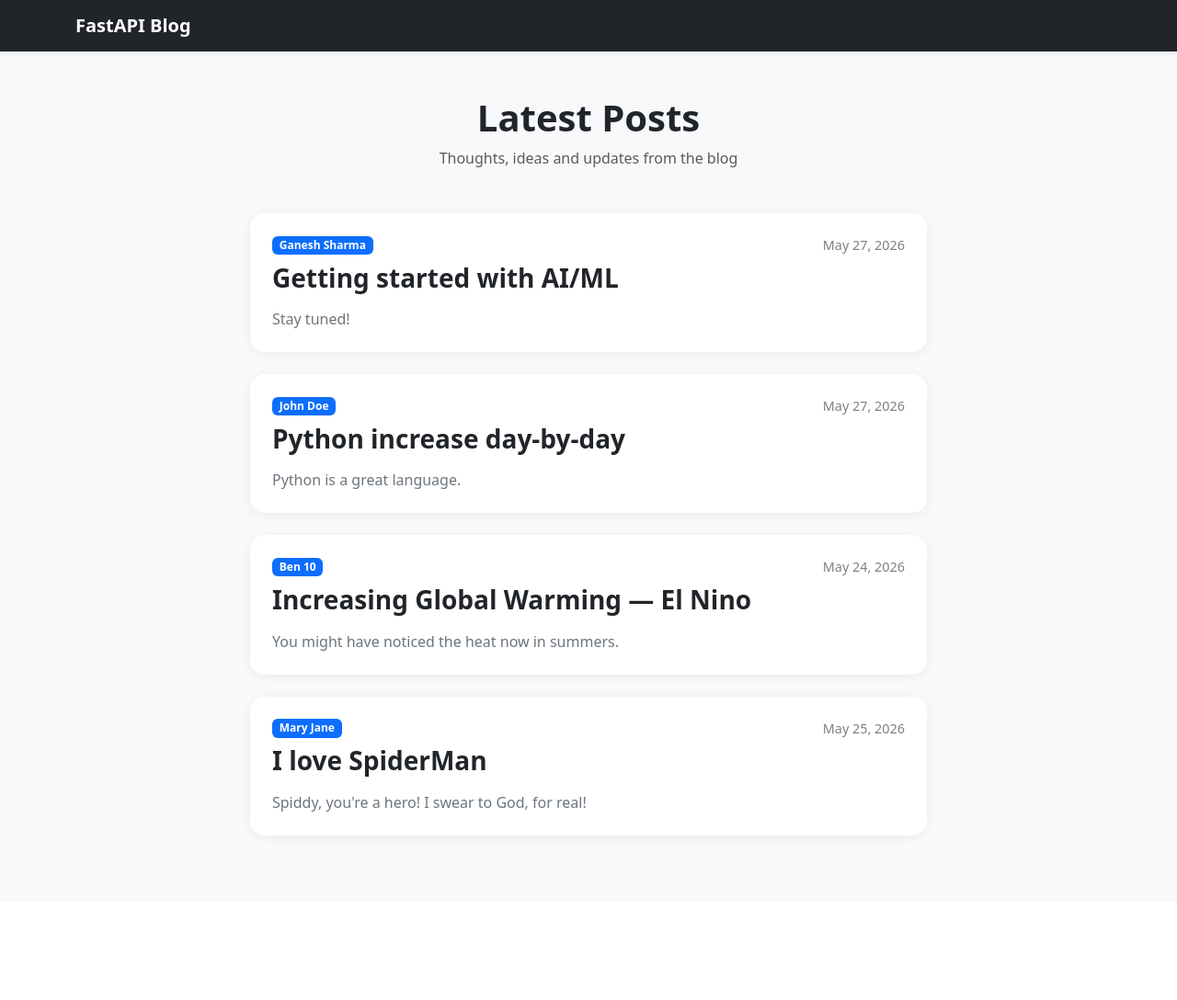
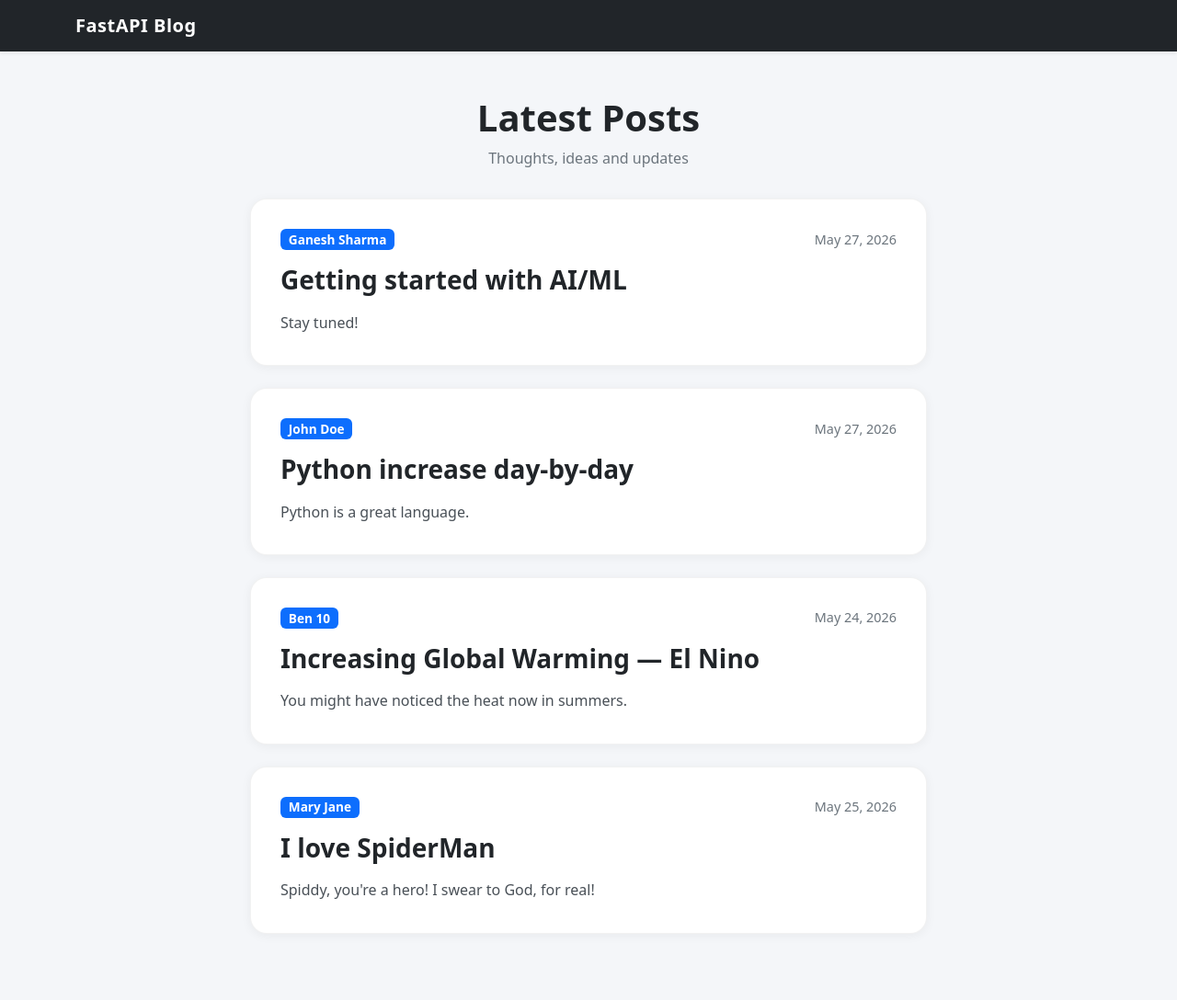
Before and after one commit to GaneshSharmaa/Blog-Platform, a FastAPI app: page / in a window 1280 px wide. Shown: the whole page at 92% size. Before the commit the page ends 913 px from the top, so only its background shows below. Run offline with FastAPI, Linux system fonts and the light colour scheme.

Commit message:
Add static file serving and enhance HTML templates with styling
- Mount static files directory for serving CSS and JS
- Update home.html for improved layout and styling
- Refactor layout.html to include Bootstrap and custom CSS
- Create main.css for styling adjustments across the application

```diff
--- a/main.py
+++ b/main.py
@@ -1,10 +1,14 @@
 # importing the required modules
+from fastapi.staticfiles import StaticFiles
 from fastapi import FastAPI, Request
 # from fastapi.responses import HTMLResponse
 from fastapi.templating import Jinja2Templates
 
 # initializing the app
 app = FastAPI()
+
+# static folder access to the FastAPI
+app.mount("/static", StaticFiles(directory = "static"), name = "static")
 
 # creating a HTML template
 templates = Jinja2Templates(directory = "./templates")
@@ -50,7 +54,7 @@ def home(request: Request):
         name = "home.html",
         context = {
             "posts": posts,
-            "title": "Home",
+            "title": "FastAPI Blog",
             "limit": 5,
             "has_more": True
         }
--- /dev/null
+++ b/static/css/main.css
@@ -0,0 +1,84 @@
+/* General */
+
+body {
+    background-color: #f4f6f9;
+    font-family: system-ui, sans-serif;
+}
+
+/* Navbar */
+
+.navbar-brand {
+    font-weight: 700;
+    letter-spacing: 0.5px;
+}
+
+/* Hero section */
+
+.hero-section {
+    margin-bottom: 2rem;
+}
+
+.hero-title {
+    font-size: 2.5rem;
+    font-weight: 700;
+}
+
+.hero-subtitle {
+    color: #6c757d;
+}
+
+/* Blog card */
+
+.content-section {
+    background: #fff;
+    border-radius: 18px;
+    padding: 2rem;
+    margin-bottom: 1.5rem;
+
+    border: 1px solid rgba(0,0,0,0.05);
+
+    transition:
+        transform 0.2s ease,
+        box-shadow 0.2s ease;
+
+    box-shadow:
+        0 2px 12px rgba(0,0,0,0.05);
+}
+
+.content-section:hover {
+    transform: translateY(-3px);
+
+    box-shadow:
+        0 8px 24px rgba(0,0,0,0.08);
+}
+
+/* Title */
+
+.article-title {
+    color: #212529;
+    text-decoration: none;
+}
+
+.article-title:hover {
+    color: #0d6efd;
+}
+
+/* Meta */
+
+.article-meta {
+    color: #6c757d;
+    font-size: 0.9rem;
+}
+
+/* Author badge */
+
+.author-badge {
+    font-size: 0.85rem;
+}
+
+/* Content */
+
+.article-content {
+    color: #495057;
+    line-height: 1.7;
+}
--- a/templates/home.html
+++ b/templates/home.html
@@ -2,20 +2,26 @@
 
 {% block content %}
 
-<div class="mb-5 text-center">
-    <h1 class="fw-bold">Latest Posts</h1>
-    <p class="text-muted">
-        Thoughts, ideas and updates from the blog
+<div class="hero-section text-center">
+
+    <h1 class="hero-title">
+        Latest Posts
+    </h1>
+
+    <p class="hero-subtitle">
+        Thoughts, ideas and updates
     </p>
+
 </div>
+
 
 {% for post in posts %}
 
-<article class="content-section p-4 mb-4">
+<article class="content-section">
 
-    <div class="d-flex justify-content-between align-items-center mb-2">
+    <div class="d-flex justify-content-between align-items-center mb-3">
 
-        <span class="badge bg-primary">
+        <span class="badge bg-primary author-badge">
             {{ post.author }}
         </span>
 
@@ -26,17 +32,18 @@
     </div>
 
     <h2 class="h3 fw-bold mb-3">
+
         <a href="#" class="article-title">
             {{ post.title }}
         </a>
+
     </h2>
 
-    <p class="text-secondary mb-0">
+    <p class="article-content mb-0">
         {{ post.content }}
     </p>
 
 </article>
 
 {% endfor %}
-
 {% endblock content %}
--- a/templates/layout.html
+++ b/templates/layout.html
@@ -2,77 +2,57 @@
 <html lang="en">
 <head>
     <meta charset="UTF-8">
-    <meta name="viewport" content="width=device-width, initial-scale=1.0">
+    <meta
+        name="viewport"
+        content="width=device-width, initial-scale=1.0"
+    >
 
-    <!-- Bootstrap CSS -->
+    <title>
+        {% if title %}
+            {{ title }} — FastAPI Blog
+        {% else %}
+            FastAPI Blog
+        {% endif %}
+    </title>
+
+    <!-- Bootstrap -->
     <link
         href="https://cdn.jsdelivr.net/npm/bootstrap@5.3.7/dist/css/bootstrap.min.css"
         rel="stylesheet"
     >
 
-    <title>
-        {% if title %}
-            {{ title }}
-        {% else %}
-            FastAPI Blog
-        {% endif %}
-    </title>
+    <!-- Custom CSS -->
+    <link
+        rel="stylesheet"
+        href="{{ url_for('static', path='/css/main.css') }}"
+    >
 
-    <style>
-        body {
-            background-color: #f8f9fa;
-        }
-
-        .content-section {
-            background: white;
-            border-radius: 16px;
-            box-shadow: 0 2px 12px rgba(0,0,0,0.06);
-            transition: transform 0.2s ease;
-        }
-
-        .content-section:hover {
-            transform: translateY(-2px);
-        }
-
-        .article-title {
-            color: #212529;
-            text-decoration: none;
-        }
-
-        .article-title:hover {
-            color: #0d6efd;
-        }
-
-        .article-meta {
-            font-size: 0.9rem;
-            color: gray;
-        }
-
-        .navbar-brand {
-            font-weight: 700;
-        }
-    </style>
 </head>
-
 <body>
 
     <!-- Navbar -->
     <nav class="navbar navbar-expand-lg navbar-dark bg-dark shadow-sm">
         <div class="container">
+
             <a class="navbar-brand" href="/">
                 FastAPI Blog
             </a>
+
         </div>
     </nav>
 
-    <!-- Main Container -->
+    <!-- Main content -->
     <main class="container py-5">
 
         <div class="row justify-content-center">
+
             <div class="col-lg-8">
+
                 {% block content %}
                 {% endblock content %}
+
             </div>
+
         </div>
 
     </main>
```
Also changed, not shown: notes-for-my-understanding/notes.md (+114 -0 lines).
